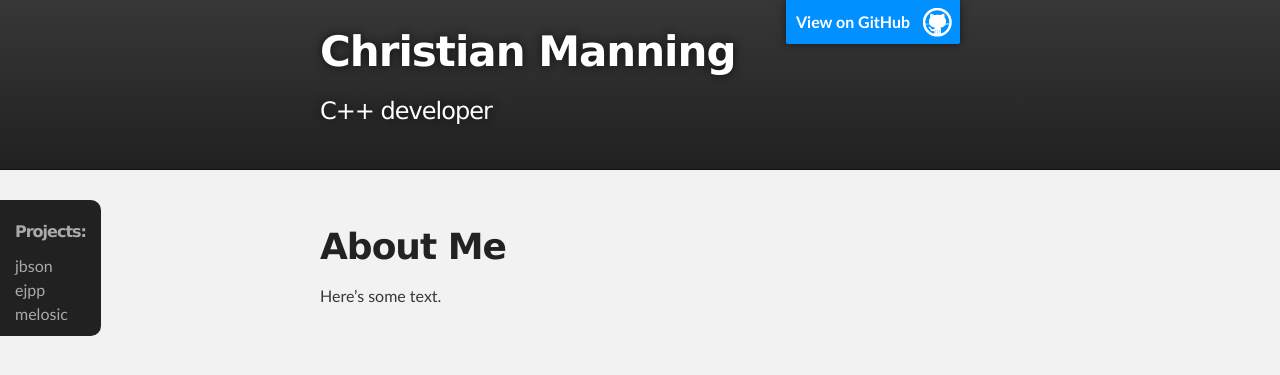
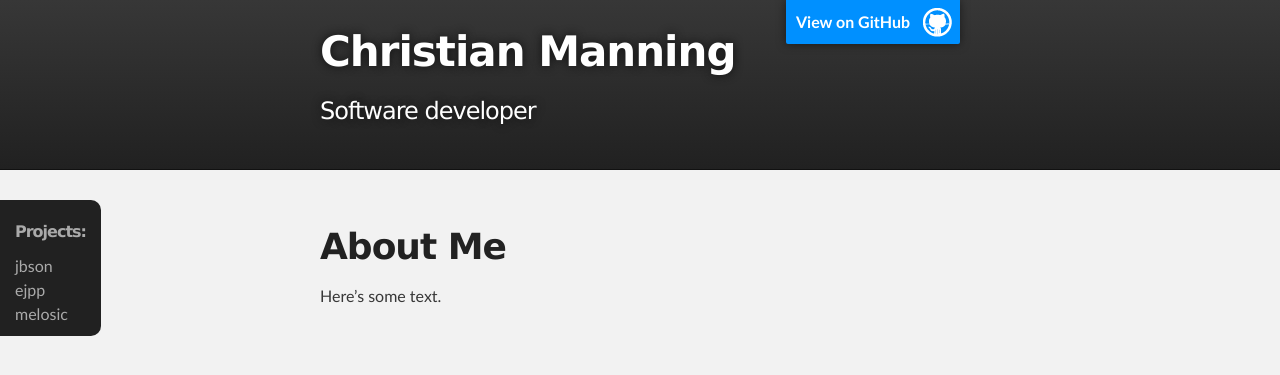
Before and after one commit to chrismanning/chrismanning.github.io, a Jekyll site: the page built from index.md, in a window 1280 px wide. Shown: the top 375 px of the page. Built offline with Jekyll 4.4.1, drawn with Linux system fonts in a browser that asks for light colours; Markdown is read by kramdown in place of the engine named in the settings.

Commit message:
Change tagline

```diff
--- a/_includes/header.html
+++ b/_includes/header.html
@@ -4,7 +4,7 @@
       <a id="forkme_banner" href="https://github.com/chrismanning">View on GitHub</a>
 
       <h1 id="project_title">Christian Manning</h1>
-      <h2 id="project_tagline">C++ developer</h2>
+      <h2 id="project_tagline">Software developer</h2>
 
     </header>
 </div>
```
